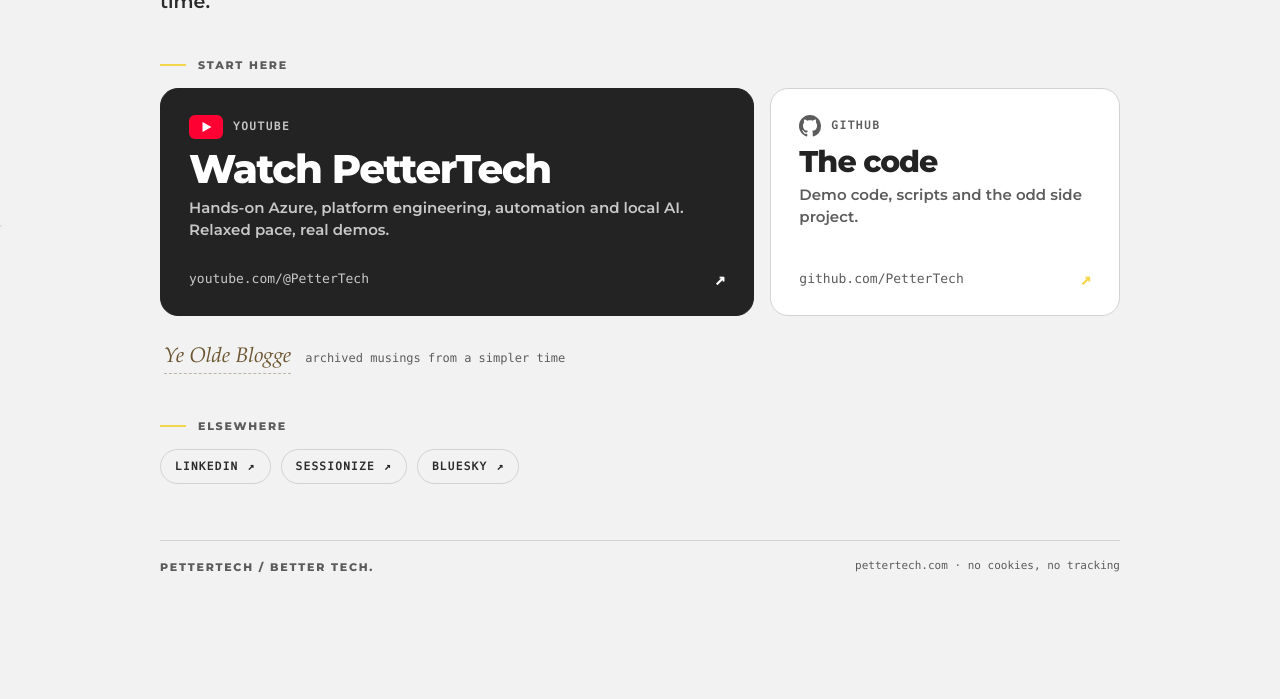
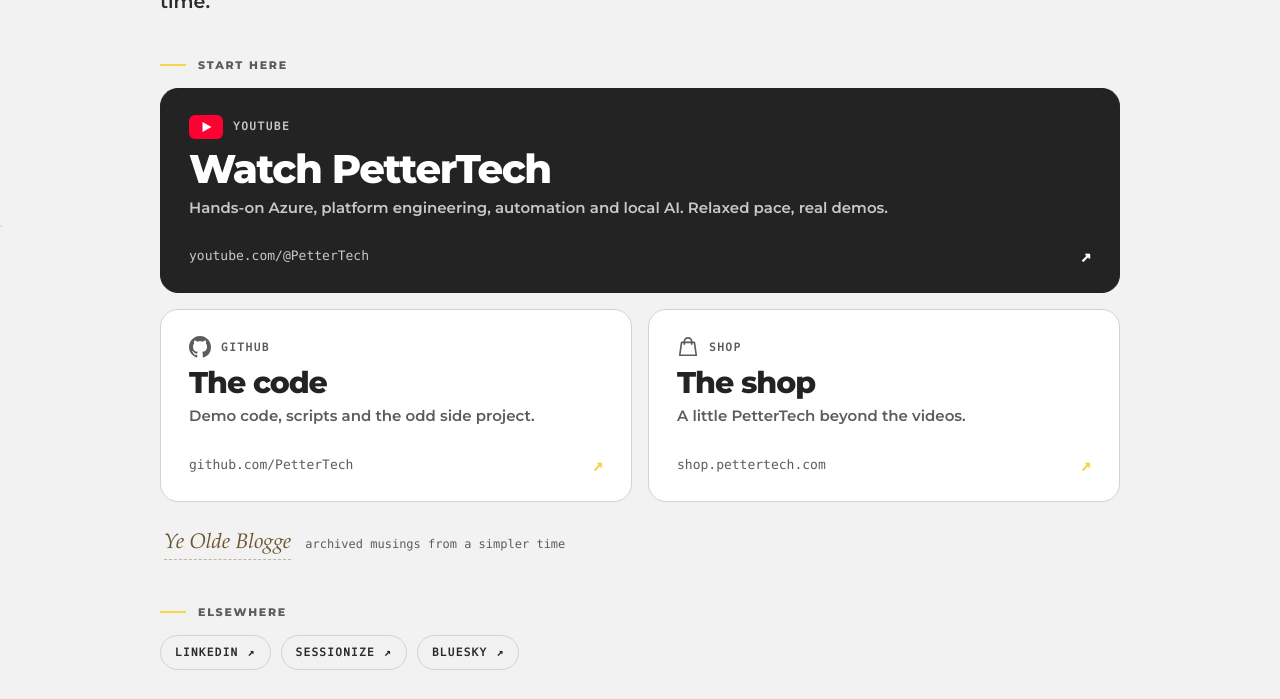
Before and after one commit to PetterTech/pettertech.github.io, a plain HTML site: page index.html in a window 1280 px wide. Shown: the part 575-1274 px from the top of the page. Before the commit the page ends 1176 px from the top, so only its background shows below. Drawn offline with Linux system fonts and the light colour scheme; no server answers.

Commit message:
feat: add shop card

```diff
--- a/assets/style.css
+++ b/assets/style.css
@@ -95,8 +95,9 @@ h1 span em{font-style:normal;background:linear-gradient(transparent 58%,var(--ma
 .spark{fill:var(--accent);filter:drop-shadow(0 0 6px var(--accent))}
 
 /* ---------- link cards ---------- */
-.links{display:grid;grid-template-columns:minmax(0,1.7fr) minmax(0,1fr);gap:16px}
+.links{display:grid;grid-template-columns:repeat(2,minmax(0,1fr));gap:16px}
 .links>*{min-width:0}
+.links>.yt{grid-column:1/-1}
 .card{position:relative;display:flex;flex-direction:column;justify-content:space-between;gap:26px;min-height:190px;
   padding:26px 28px;border-radius:var(--radius);border:1px solid var(--line);background:var(--card);
   transition:transform .18s ease,border-color .18s ease,background-color .25s ease}
@@ -108,6 +109,7 @@ h1 span em{font-style:normal;background:linear-gradient(transparent 58%,var(--ma
 .card .arrow{font:700 18px var(--mono);color:var(--accent);transition:transform .18s ease}
 .card:hover .arrow{transform:translate(3px,-3px)}
 .gh-mark{width:22px;height:22px;flex:none;fill:currentColor}
+.shop-mark{width:22px;height:22px;flex:none}
 .yt-mark{width:34px;height:24px;flex:none}
 
 /* YouTube = the loudest card: white on dark, dark on light */
--- a/index.html
+++ b/index.html
@@ -99,6 +99,17 @@
       </div>
       <div class="meta"><span>github.com/PetterTech</span><span class="arrow" aria-hidden="true">↗</span></div>
     </a>
+    <a class="card" href="https://shop.pettertech.com/">
+      <div>
+        <span class="kicker">
+          <svg class="shop-mark" viewBox="0 0 24 24" fill="none" stroke="currentColor" stroke-width="1.8" stroke-linecap="round" stroke-linejoin="round" aria-hidden="true"><path d="M5 7h14l2 14H3L5 7z"/><path d="M8 9V6a4 4 0 0 1 8 0v3"/></svg>
+          Shop
+        </span>
+        <h2>The shop</h2>
+        <p>A little PetterTech beyond the videos.</p>
+      </div>
+      <div class="meta"><span>shop.pettertech.com</span><span class="arrow" aria-hidden="true">↗</span></div>
+    </a>
   </nav>
 
   <p class="olde"><a href="/blog/">Ye Olde Blogge</a><small>archived musings from a simpler time</small></p>
```
